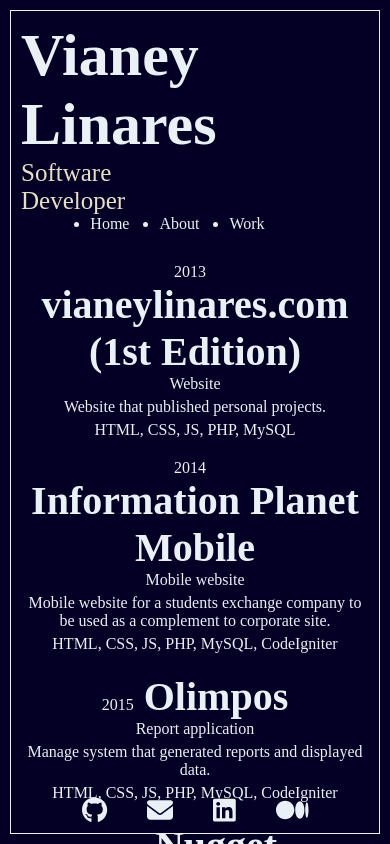
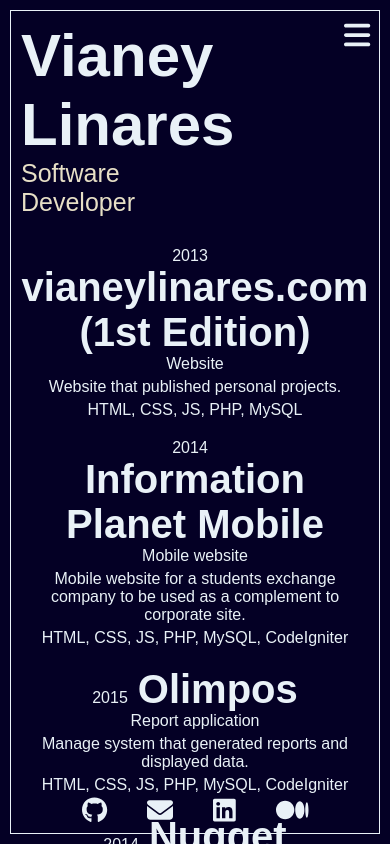
Before and after one commit to vianeylinares/vl-react, a React (Create React App) app: page /work in a window 390 px wide. Shown: the top 844 px of the page. Built offline with nearby package versions, Linux system fonts and the light colour scheme.

Commit message:
Added styles and JS functionality for mobile menu activation and display. Also, added premilinar font.

```diff
--- a/src/components/layout/HeaderNav.js
+++ b/src/components/layout/HeaderNav.js
@@ -1,7 +1,33 @@
 import React from 'react';
 import { NavLink } from 'react-router-dom';
+import { FontAwesomeIcon } from '@fortawesome/react-fontawesome';
+import { faBars } from '@fortawesome/free-solid-svg-icons';
 
 export const HeaderNav = () => {
+
+    const mainMenuActivation = () => {
+        let mainMenu = document.getElementById("main-menu");
+        if(mainMenu.style.display === "block"){
+            mainMenu.style.display = "none";
+        } else {
+            mainMenu.style.display = "block";
+        }
+    }
+
+    window.onresize = () => {
+
+        let mobileMenu = document.getElementById("mobile-menu");
+        let mobileMenuStyle = window.getComputedStyle(mobileMenu);
+
+        if(mobileMenuStyle.display === 'none'){
+            document.querySelector("#main-menu").style.display = 'block';
+        }
+        if(mobileMenuStyle.display === 'block'){
+            document.querySelector("#main-menu").style.display = 'none';
+        }
+
+    }
+
   return (
     <header className='header'>
         <div className='branding-socials'>
@@ -9,9 +35,12 @@ export const HeaderNav = () => {
                 <h1>Vianey Linares</h1>
                 <span>Software Developer</span>
             </div>
+            <div id="mobile-menu" className="icon" onClick={mainMenuActivation}>
+                <FontAwesomeIcon icon={faBars} />
+            </div>
         </div>
 
-        <nav className='navigation'>
+        <nav id='main-menu' className='navigation'>
             <ul>
                 <li>
                     <NavLink to="/home" className={({isActive}) => isActive ? "active" : ""}>Home</NavLink>
--- a/src/index.css
+++ b/src/index.css
@@ -3,6 +3,8 @@
   padding: 0;
   text-decoration: none;
 }
+
+@import url('https://fonts.googleapis.com/css2?family=Nunito:wght@400;700&display=swap');
 
 :root {
   --dark-blue: #040025;
@@ -23,6 +25,7 @@ body{
   color: var(--light-gray);
   min-height: 100%;
   height: 100%;
+  font-family: 'Nunito', sans-serif;
 }
 
 #root{
@@ -95,6 +98,10 @@ body{
   color: var(--light-yellow);
 }
 
+#main-menu{
+  display: block;
+}
+
 .navigation{
   flex-basis: 70%;
 }
@@ -112,6 +119,52 @@ body{
 .navigation ul li a,
 .navigation ul li a:hover{
   color: var(--light-gray);
+}
+
+#mobile-menu{
+  display: none;
+}
+
+.header .icon .svg-inline--fa{
+  font-size: 30px;
+}
+
+@media(max-width: 767px){
+  #mobile-menu{
+    display: block;
+    position: absolute;
+    top: 10px;
+    right: 10px;
+    cursor: pointer;
+  }
+
+  #main-menu{
+    display: none;
+    flex-basis: 100%;
+    height: 0;
+  }
+
+  .navigation ul{
+    justify-content: center;
+    background-color: var(--dark-blue);
+    z-index: 10;
+    position: relative;
+  }
+
+  .navigation ul li {
+    margin-left: 30px;
+    margin: 0;
+    width: 100%;
+  }
+
+  .navigation ul li a, .navigation ul li a:hover {
+    color: var(--light-gray);
+    width: 100%;
+    display: block;
+    text-align: center;
+    padding: 15px 10px;
+    box-sizing: border-box;
+  }
 }
 
 
```
